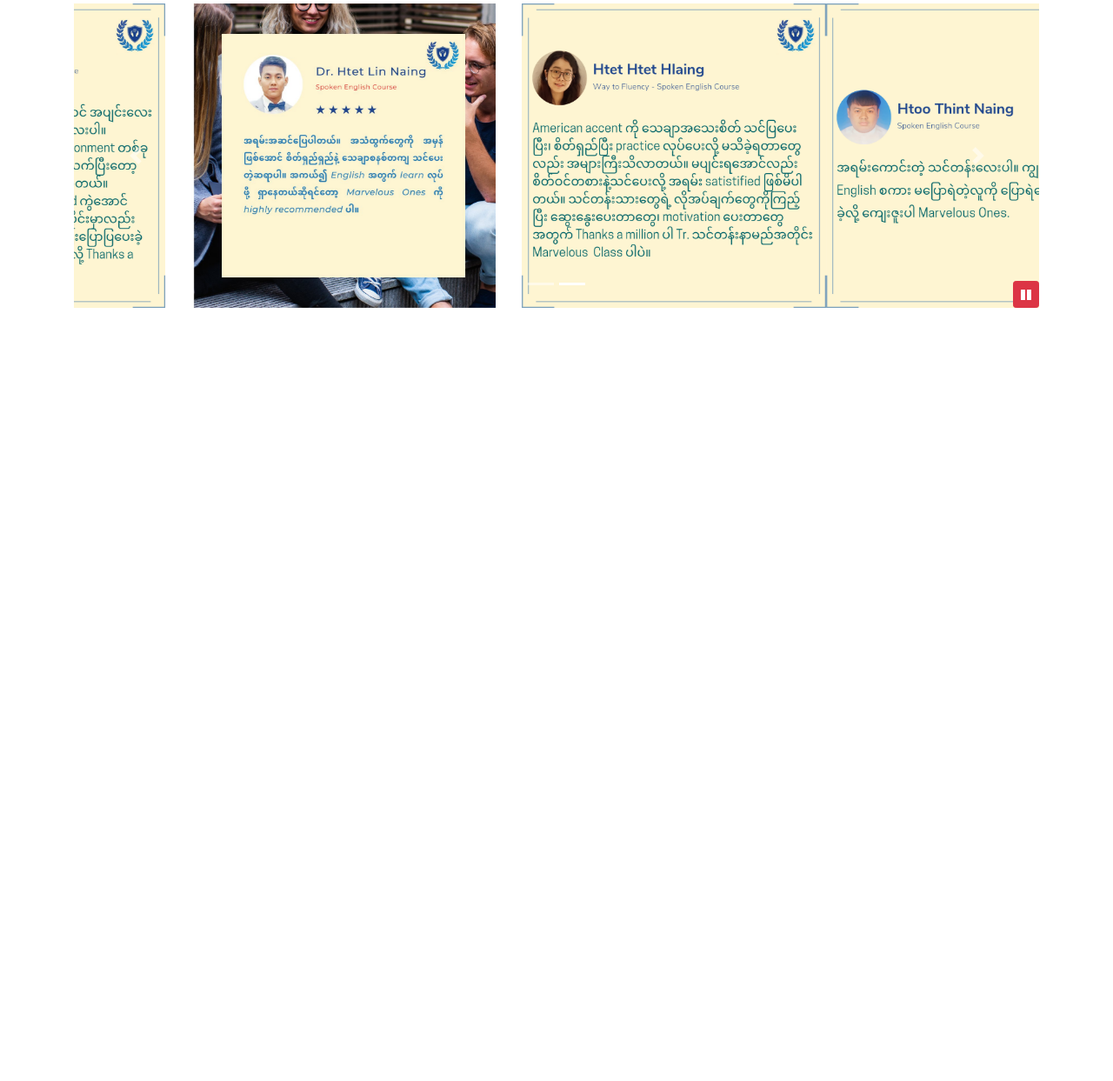
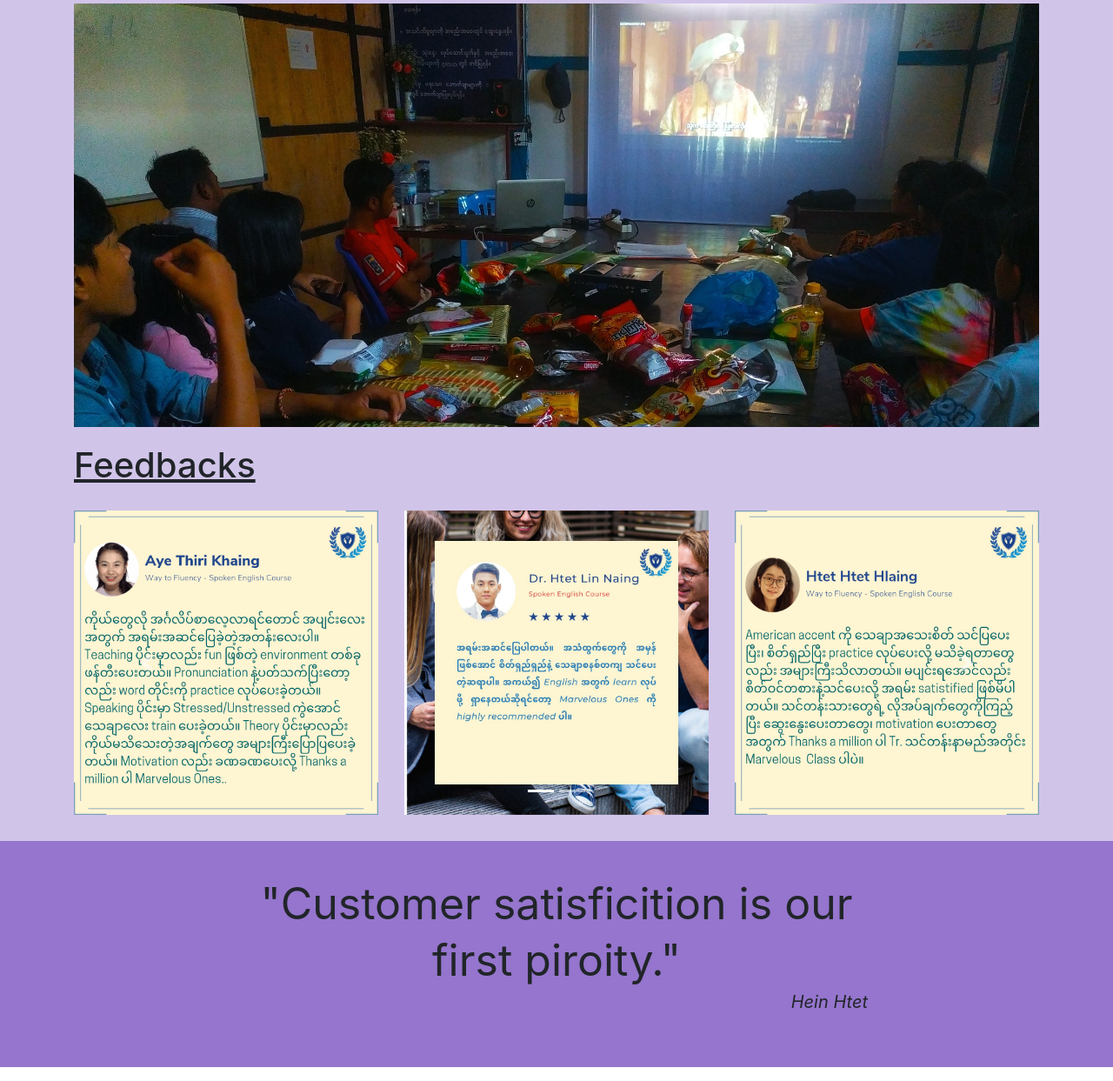
Before and after one commit to Hein-htetA/Marvelous-Ones, a website: page index.html in a window 1280 px wide. Shown: the part 903-2146 px from the top of the page at 87% size. Before the commit the page ends 1257 px from the top, so only its background shows below. Drawn offline with nearby package versions, Linux system fonts and the light colour scheme.

Commit message:
Crude index

```diff
--- a/css/styles.css
+++ b/css/styles.css
@@ -1,23 +1,69 @@
 .navbar-dark {
-  background-color: #512DA8; }
+  background-color: #512DA8;
+}
 
 #mainCover {
   background: #9575CD;
   padding-bottom: 10px;
 }
+
 #bigLogo {
   border-radius: 10px;
 }
 
-#ourClassroom, #feedbacks{
-  text-decoration: underline;
-  padding: 20px;
-  text-align: center;
+#mainContent {
+  background-color: #D1C4E9;
 }
 
+#ourClassroom, #feedbacks, #activity {
+  text-decoration: underline;
+  padding: 20px 0px;
+  text-align: left;
+}
+
+.snack1 {
+  padding-right: 5px;
+  padding-bottom: 1px;
+}
+
+.snack2 {
+  padding-left: 5px;
+  padding-bottom: 1px;
+}
 
 #classroom_carousel_button, #feedback_carousel_button {
   right: 0px;
   position: absolute;
   bottom: 0px;
-  z-index: 1; }
+  z-index: 1;
+}
+
+#feedbackContainer {
+  padding-bottom: 30px;
+}
+
+.footer {
+  background-color: #9575CD;
+}
+
+.blockquote {
+ padding-top: 40px;
+ padding-bottom: 60px;
+}
+
+#writer {
+  text-align: right;
+  font-size: 1em;
+  margin: auto;
+  width: 70%;
+  padding-right: 20px;
+}
+
+#footerquote {
+  line-height: 1.3em;
+  margin: auto;
+  width: 70%;
+  font-size: 2.5em;
+  text-align: center;
+
+}
--- a/index.html
+++ b/index.html
@@ -40,6 +40,7 @@
             </div>
         </div>
     </div>
+
     <div id="mainContent">
         <div class="container">
             <h1 id="ourClassroom">Our Classroom</h1>
@@ -51,15 +52,23 @@
                                 <img class="d-block img-fluid" src="img/classRoom/projector.jpg" alt="Projector">
                             </div>
                             <div class="carousel-item">
-                                <img class="d-block img-fluid" src="img/classRoom/studentsCrop1.jpg" alt="Students">
+                                <img class="d-block img-fluid" src="img/classRoom/large.jpg" alt="Students">
                             </div>
                             <div class="carousel-item">
-                                <img class="d-block img-fluid" src="img/reception.jpg" alt="reception">
+                                <div class="row">
+                                    <img class="d-block img-fluid col-6 snack1" src="img/classRoom/snack1.jpg" alt="snack">
+                                    <img class="d-block img-fluid col-6 snack2" src="img/classRoom/snack2.jpg" alt="snack">
                                 </div>
+                            </div>
+                            <div class="carousel-item">
+                                <img class="d-block img-fluid" src="img/classRoom/quote.jpg" alt="Quote">
+                            </div>
+
                             <ol class="carousel-indicators">
                                 <li data-target="#classroom_carousel" data-slide-to="0" class="active"></li>
                                 <li data-target="#classroom_carousel" data-slide-to="1"></li>
                                 <li data-target="#classroom_carousel" data-slide-to="2"></li>
+                                <li data-target="#classroom_carousel" data-slide-to="3"></li>
                             </ol>
                         </div>
 
@@ -79,10 +88,14 @@
            </div>
         </div>
         <div class="container">
+            <h1 id="activity">Activities</h1>
+            <img class="d-block img-fluid" src="img/classRoom/movie.jpg" alt="Movie">
+        </div>
+        <div class="container" id="feedbackContainer">
             <h1 id="feedbacks">Feedbacks</h1>
             <div class="row row-content">
                 <div class="col">
-            <div id="feedback_carousel" class="carousel slide" data-ride="carousel">
+                    <div id="feedback_carousel" class="carousel slide" data-bs-interval = false>
                         <div class="carousel-inner" role="listbox">
                             <div class="carousel-item active">
                                 <div class="row row-content">
@@ -104,13 +117,6 @@
                                 <li data-target="#feedback_carousel" data-slide-to="1"></li>
                             </ol>
                         </div>
-
-                <div class="btn-group" id="feedback_carousel_button">
-                    <button class="btn btn-danger btn-sm" id="carousel-pause">
-                        <span class="fa fa-pause"></span>
-                    </button>
-                </div>
-            </div>
                     <a class="carousel-control-prev" href="#feedback_carousel" role="button" data-slide="prev">
                         <span class="carousel-control-prev-icon"></span>
                     </a>
@@ -121,8 +127,21 @@
                 </div>
             </div>
         </div>
+    </div>
+    <footer class="footer">
+        <div class="container">
+            <div class="col-12">
+                <div class="blockquote">
+                    <p id="footerquote">"Customer satisficition is our first piroity."</p>
+                    <footer id="writer">
+                        <cite>Hein Htet</cite>
+                    </footer>
+                </div>
+            </div>
+        </div>
+    </footer>
 
-    <!-- jQuery first, then Popper.js, then Bootstrap JS. -->
+    <!-- jQuery first, then Popper.js, then Bootstrap JS.-->
     <!-- build:js js/main.js -->
     <script src="node_modules/jquery/dist/jquery.slim.min.js"></script>
     <script src="node_modules/popper.js/dist/umd/popper.min.js"></script>
--- a/js/scripts.js
+++ b/js/scripts.js
@@ -1,5 +1,5 @@
 $(document).ready(function(){
-    $("#classroom_carousel").carousel( { interval: 2000 } );
+    $("#classroom_carousel").carousel( { interval: 10000 } );
     $("#classroom_carousel_button").click(function(){
         if ($("#classroom_carousel_button").find("span").hasClass('fa-pause')) {
             $("#classroom_carousel").carousel('pause');
@@ -12,18 +12,5 @@
             $("#classroom_carousel_button").find("span").addClass('fa-pause');
         }
     });
-    $("#feedback_carousel").carousel( { data-interval: false } );
-    $("#feedback_carousel_button").click(function(){
-        if ($("#feedback_carousel_button").find("span").hasClass('fa-pause')) {
-            $("#feedback_carousel").carousel('pause');
-            $("#feedback_carousel_button").find("span").removeClass('fa-pause');
-            $("#feedback_carousel_button").find("span").addClass('fa-play');
-        }
-        else if ($("#feedback_carousel_button").find("span").hasClass('fa-play')){
-            $("#feedback_carousel").carousel('cycle');
-            $("#feedback_carousel_button").find("span").removeClass('fa-play');
-            $("#feedback_carousel_button").find("span").addClass('fa-pause');
-        }
-    });
 
 });
```
Also changed, not shown: img/classRoom/large.jpg (added), img/classRoom/moti.jpg (deleted), img/classRoom/movie.jpg (added), img/classRoom/quote.jpg (added), img/classRoom/quote1.jpg, img/classRoom/quote2.jpg, img/classRoom/snack1.jpg (added), img/classRoom/snack2.jpg (added), img/classRoom/studentsCrop.jpg (deleted), img/classRoom/studentsCrop1.jpg (deleted), img/classRoom/wholeView.jpg (added), img/reception.jpg (deleted), img/students.jpg (deleted), img/studentsCafdadrop.jpg (deleted), 1 other file. Lines whose indentation alone changed are shown as unchanged.
